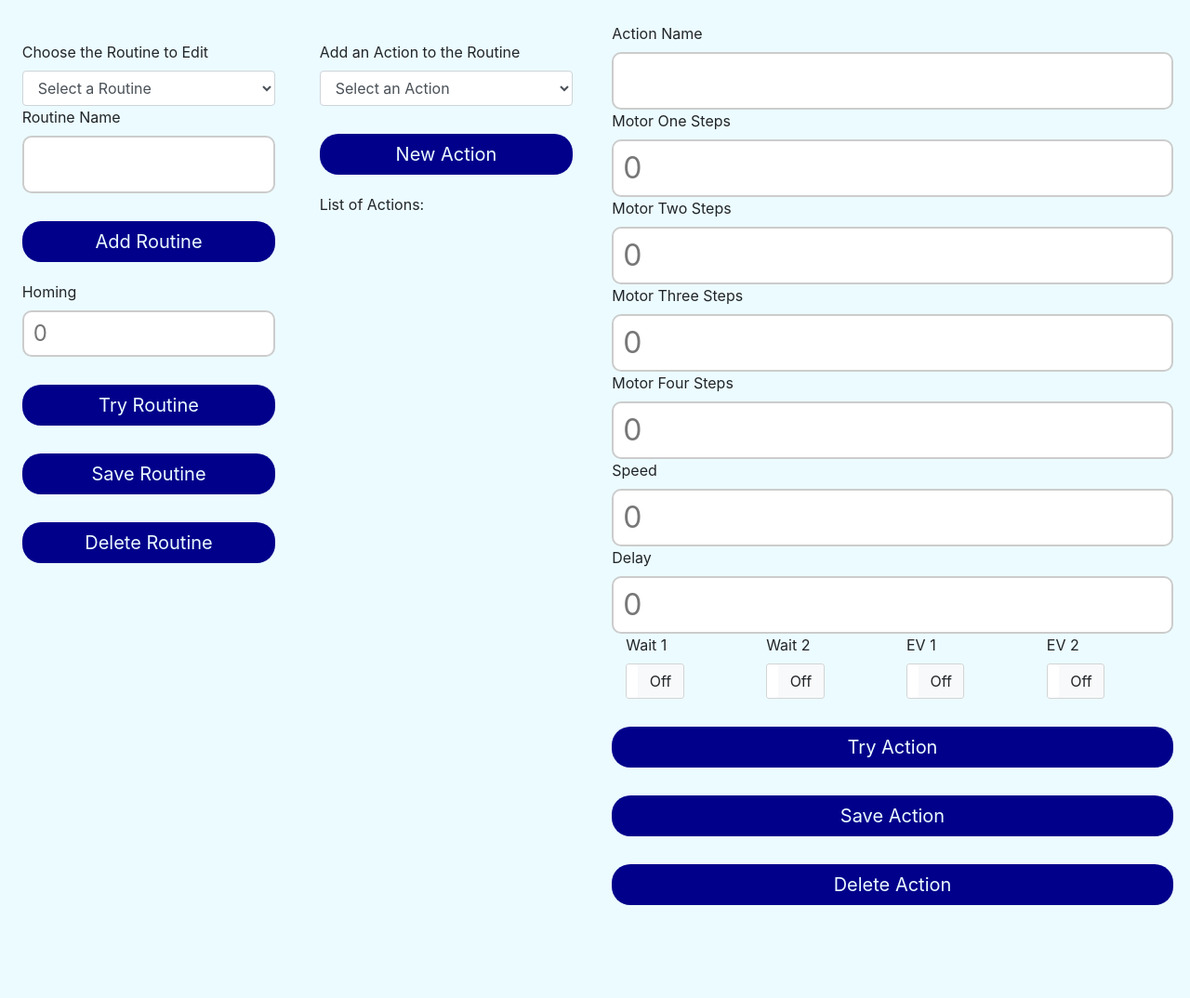
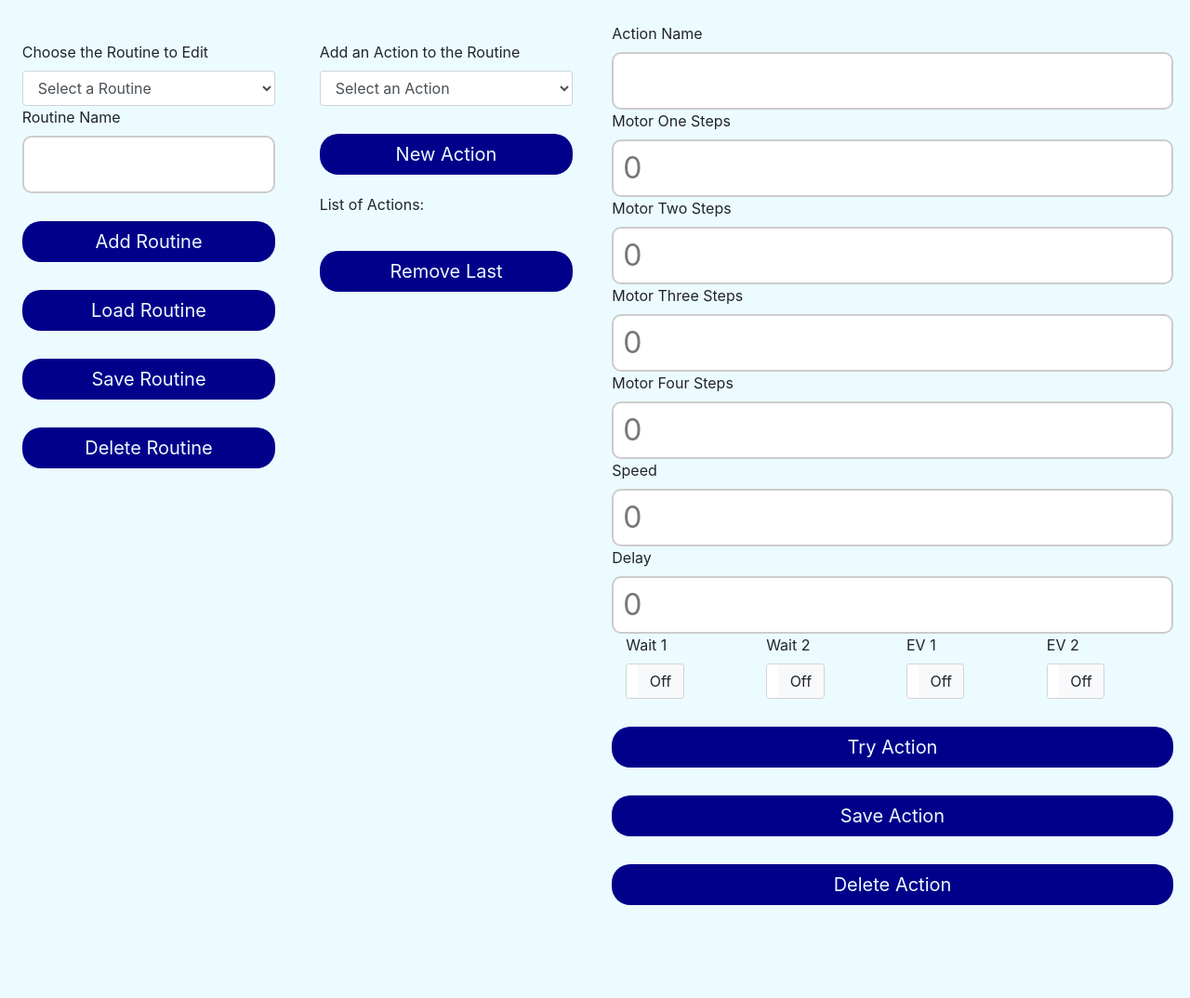
Before and after one commit to RobotDream-lore/Forchinator, a Django app: page /dashboard/ in a window 1280 px wide. Shown: the part 56-1130 px from the top of the page at 93% size. Run offline with Django 3.2, Linux system fonts and the light colour scheme; a user stored in the database is signed in; data comes from the database, SQL or seed files in the repository; both versions use the stored data as it was after the commit; some libraries are stand-ins or nearby versions.

Commit message:
frontend cleanup

```diff
--- a/Forchinator/templates/assets/js/forkinator.js
+++ b/Forchinator/templates/assets/js/forkinator.js
@@ -2,7 +2,18 @@
 fetchRoutineList();
 fetchActionList();
 
+function removeLast()
+{
+    let _action_list;
+    let len;
+    try{
+    _action_list = document.getElementById('actions-list');
+    len = _action_list.children.length;
+    _action_list.children[len-1].remove();
+    }catch(e){}
 
+    console.log(len);
+}
 function tryRoutine()
 {
     let routine_name;
@@ -281,6 +292,7 @@ function deleteRoutine()
             console.log("delete routine Success");
         },
         complete:function(){
+            location.reload();
             console.log("complete: delete routine");
         }
     });
@@ -310,6 +322,7 @@ function deleteAction()
             console.log("delete action Success");
         },
         complete:function(){
+            location.reload();
             console.log("complete: delete action");
         }
     });
--- a/Forchinator/templates/dashboard.html
+++ b/Forchinator/templates/dashboard.html
@@ -100,14 +100,14 @@
 
                         <div class="row">
                             <div class="col">
-                                <label for="homing" style="margin-top: 20px;">Homing</label>
-                                <input type="number" min="0" max="100" value="0" id="homing" style="width: 100%; font-size: 1.5em;"></input>
+                                <label hidden for="homing" style="margin-top: 20px;">Homing</label>
+                                <input hidden type="number" min="0" max="100" value="0" id="homing" style="width: 100%; font-size: 1.5em;"></input>
                             </div>
                         </div>
 
                         <div class="row">
                             <div class="col">
-                                <button id="try-routine" class="btn btn-tag" type="button" style="width: 100%; font-size: 1.25em" onclick="tryRoutine()">Try Routine</button>
+                                <button id="try-routine" class="btn btn-tag" type="button" style="width: 100%; font-size: 1.25em" onclick="tryRoutine()">Load Routine</button>
                             </div>
                         </div>
 
@@ -149,6 +149,11 @@
                                 </ul>
                             </div>
                         </div>
+                        <div class="row">
+                            <div class="col">
+                                <button id="remove-last" class="btn btn-tag" type="button" style="width: 100%; font-size: 1.25em" onclick="removeLast()">Remove Last</button>
+                            </div>
+                        </div>
                     </div>
                 </div>
 
@@ -162,22 +167,22 @@
 
                     <div class="row" >
                             <label for="motor1">Motor One Steps</label>
-                            <input type="number" min="0" max="10000" value="0" id="motor1" style="width: 100%" onchange="sendMotorChange()"></input>
+                            <input type="number" min="0" max="25600" value="0" id="motor1" style="width: 100%" onchange="sendMotorChange()"></input>
                     </div>
 
                     <div class="row">
                         <label for="motor2">Motor Two Steps</label>
-                        <input type="number" min="0" max="10000" value="0" id="motor2" style="width: 100%" onchange="sendMotorChange()"></input>
+                        <input type="number" min="0" max="6400" value="0" id="motor2" style="width: 100%" onchange="sendMotorChange()"></input>
                     </div>
 
                     <div class="row">
                         <label for="motor3">Motor Three Steps</label>
-                        <input type="number" min="0" max="10000" value="0" id="motor3" style="width: 100%" onchange="sendMotorChange()"></input>
+                        <input type="number" min="0" max="32000" value="0" id="motor3" style="width: 100%" onchange="sendMotorChange()"></input>
                     </div>
 
                     <div class="row">
                         <label for="motor4">Motor Four Steps</label>
-                        <input type="number" min="0" max="10000" value="0" id="motor4" style="width: 100%" onchange="sendMotorChange()"></input>
+                        <input type="number" min="0" max="16000" value="0" id="motor4" style="width: 100%" onchange="sendMotorChange()"></input>
                     </div>
 
 
@@ -188,7 +193,7 @@
 
                     <div class="row">
                         <label for="startup_delay">Delay</label>
-                        <input type="number" min="0" max="100" value="0" id="startup_delay" style="width: 100%"></input>
+                        <input type="number" min="0" max="10000" value="0" id="startup_delay" style="width: 100%"></input>
                     </div>
 
                     <div class="row">
```
Also changed, not shown: Forchinator/db.sqlite3.
